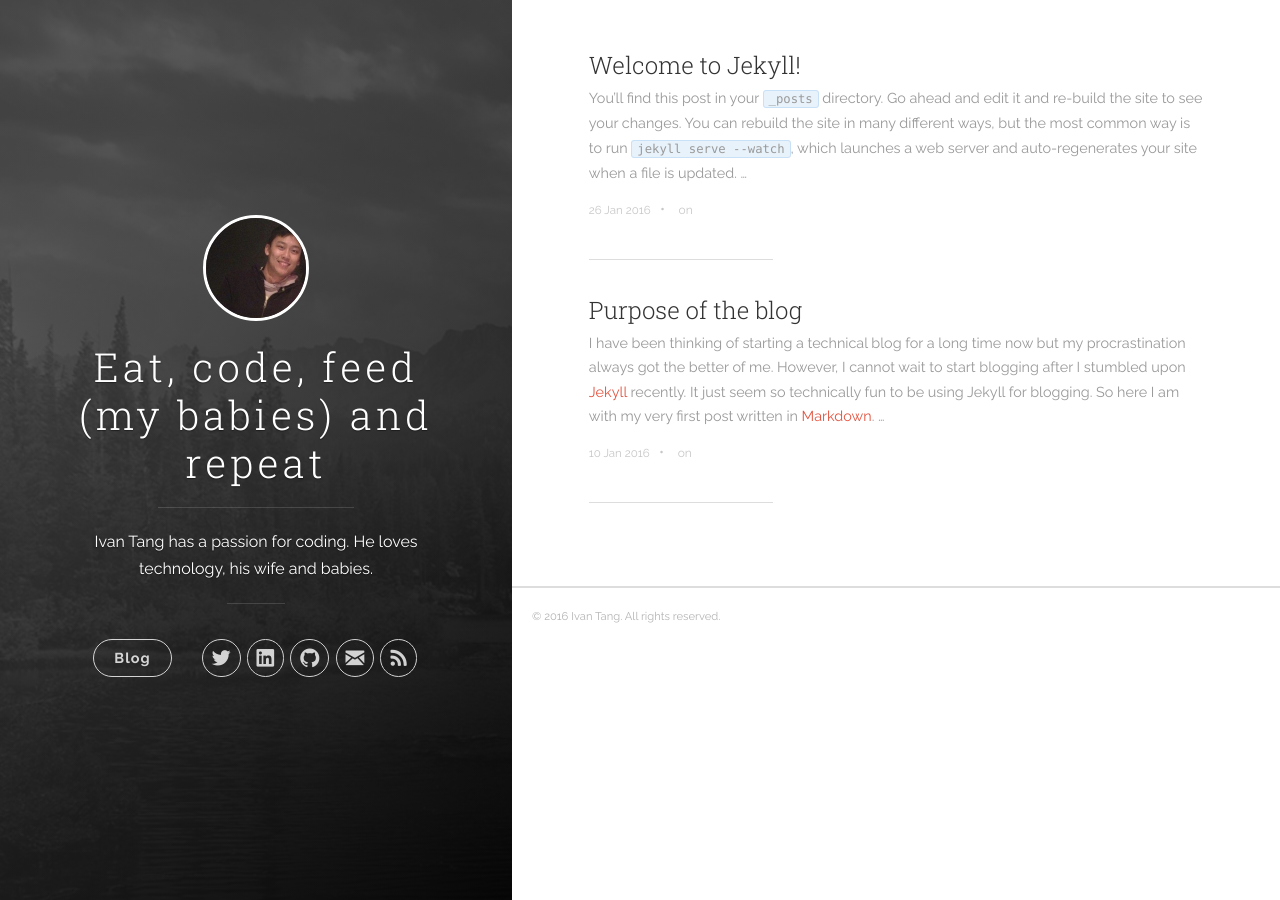
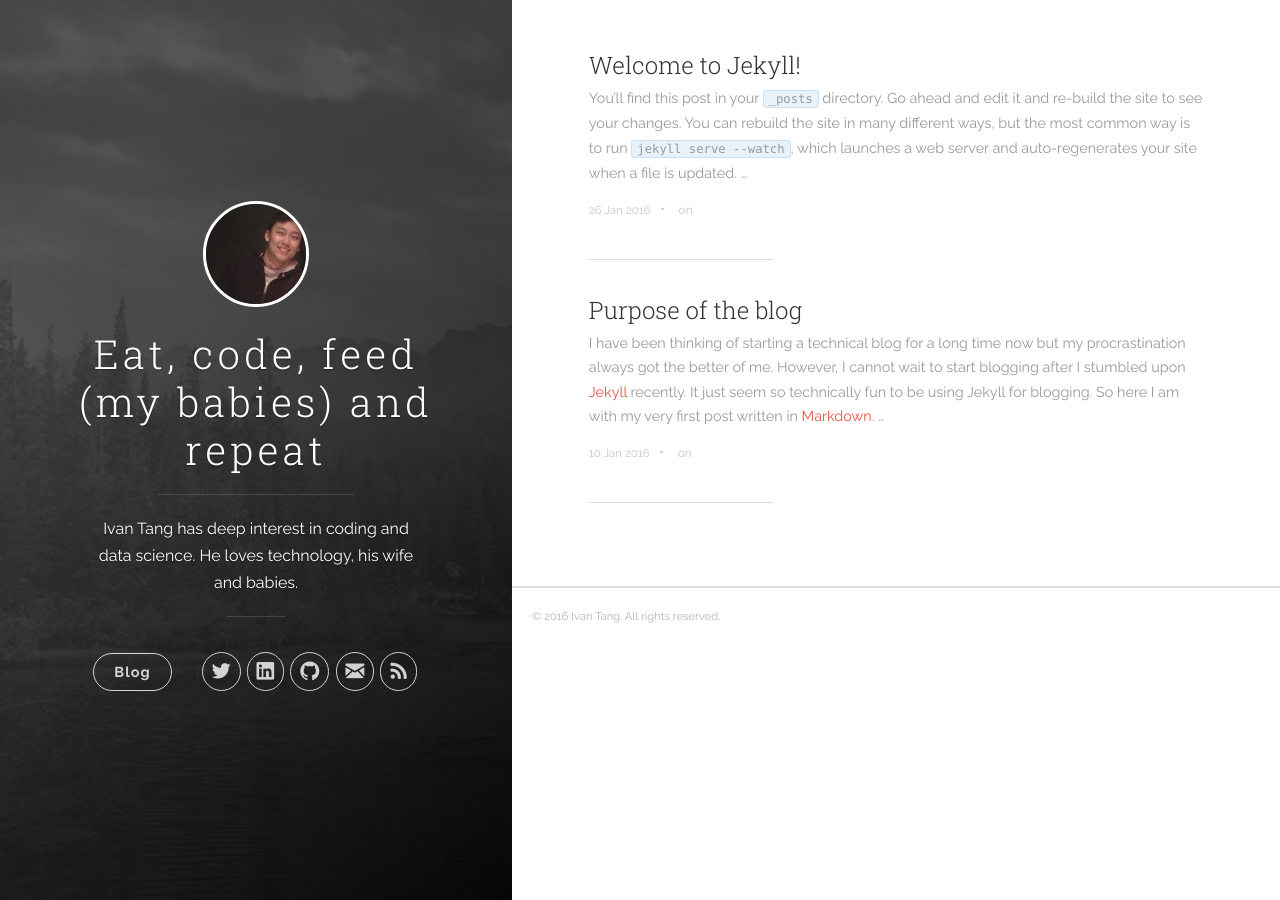
Before and after one commit to hiimivantang/hiimivantang.github.io, a Jekyll site: the page built from index.html, in a window 1280 px wide. Built offline with Jekyll 4.4.1, drawn with Linux system fonts in a browser that asks for light colours; nearby versions of some CDN libraries; the list of posts is cut into pages by our own code.

Commit message:
modified description

```diff
--- a/_config.yml
+++ b/_config.yml
@@ -1,7 +1,7 @@
 # Site settings
 title: Eat, code, feed (my babies) and repeat
 description: >
-  Ivan Tang has a passion for coding. He loves technology, his wife and babies.
+  Ivan Tang has deep interest in coding and data science. He loves technology, his wife and babies.
 url: 'http://hiimivantang.github.io'
 baseurl: '/'
 google_analytics: 'UA-73797939-1'
```
